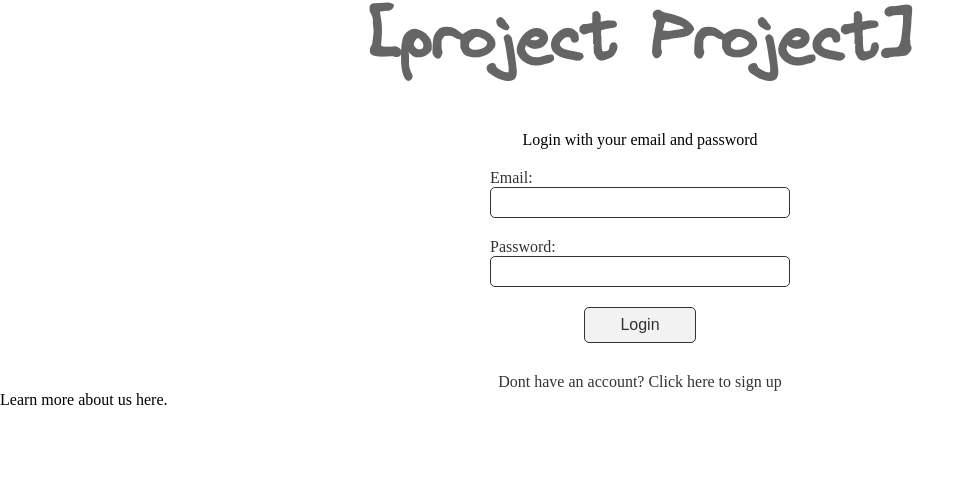
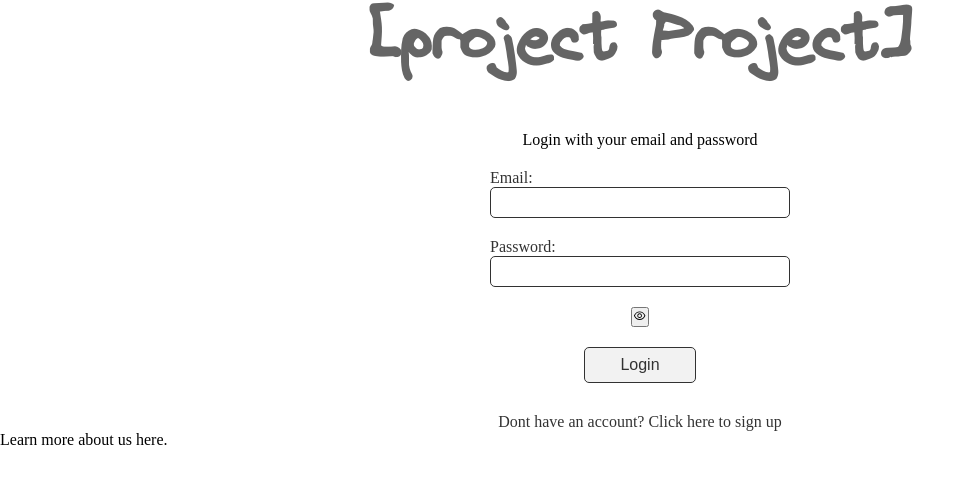
Before and after one commit to SMooreSwe/projectProject, a Next.js app: page / in a window 1280 px wide. Shown: the top 484 px of the page, without its empty margins (0-976 px from the left). Built offline with nearby package versions, Linux system fonts and the light colour scheme; no server answers.

Commit message:
made passwords invisible and added visibility key to sign-in form

```diff
--- a/app/components/LoginForm.tsx
+++ b/app/components/LoginForm.tsx
@@ -6,21 +6,30 @@ import {
   signInWithEmailAndPassword,
 } from "firebase/auth";
 import { useRouter } from "next/navigation";
-import { useState } from "react";
+import { SyntheticEvent, useState } from "react";
 import { auth } from "../../firebase-config";
+import { AiOutlineEye, AiOutlineEyeInvisible } from 'react-icons/ai'
 
 export const Form = () => {
   const router = useRouter();
-
+  const [passwordType, setPasswordType] = useState("password");
   const [inputs, setInputs] = useState({
     email: "",
     password: "",
   });
+
   const handleChange = (e: React.ChangeEvent<HTMLInputElement>) => {
     const name = e.target.name;
     const value = e.target.value;
     setInputs((values) => ({ ...values, [name]: value }));
   };
+
+  const togglePassword = () => {
+    if (passwordType === "password") {
+     setPasswordType("text")
+     return;
+    } setPasswordType("password")
+  }
 
   const handleSubmit = async (e: React.FormEvent) => {
     e.preventDefault();
@@ -60,12 +69,15 @@ export const Form = () => {
           <br></br>
           <input
             className="inputField"
-            type="text"
+            type={passwordType}
             name="password"
             value={inputs.password || ""}
             onChange={handleChange}
           />
         </label>
+        <button className="formPasswordVisibility" onClick={togglePassword}>
+          {passwordType==="password" ? <AiOutlineEye /> : <AiOutlineEyeInvisible />}
+        </button>
         <button className="formButton" type="submit">
           Login
         </button>
--- a/package.json
+++ b/package.json
@@ -25,6 +25,7 @@
     "react-bootstrap": "^2.7.2",
     "react-dom": "18.2.0",
     "react-grid-layout": "^1.3.4",
+    "react-icons": "^4.8.0",
     "typescript": "5.0.2",
     "uuid": "^9.0.0",
     "uuidv4": "^6.2.13"
```
Also changed, not shown: app/signup/components/SignUpForm.tsx (+7 -2 lines), 1 other file (tests, documents, lock files or other folders).
